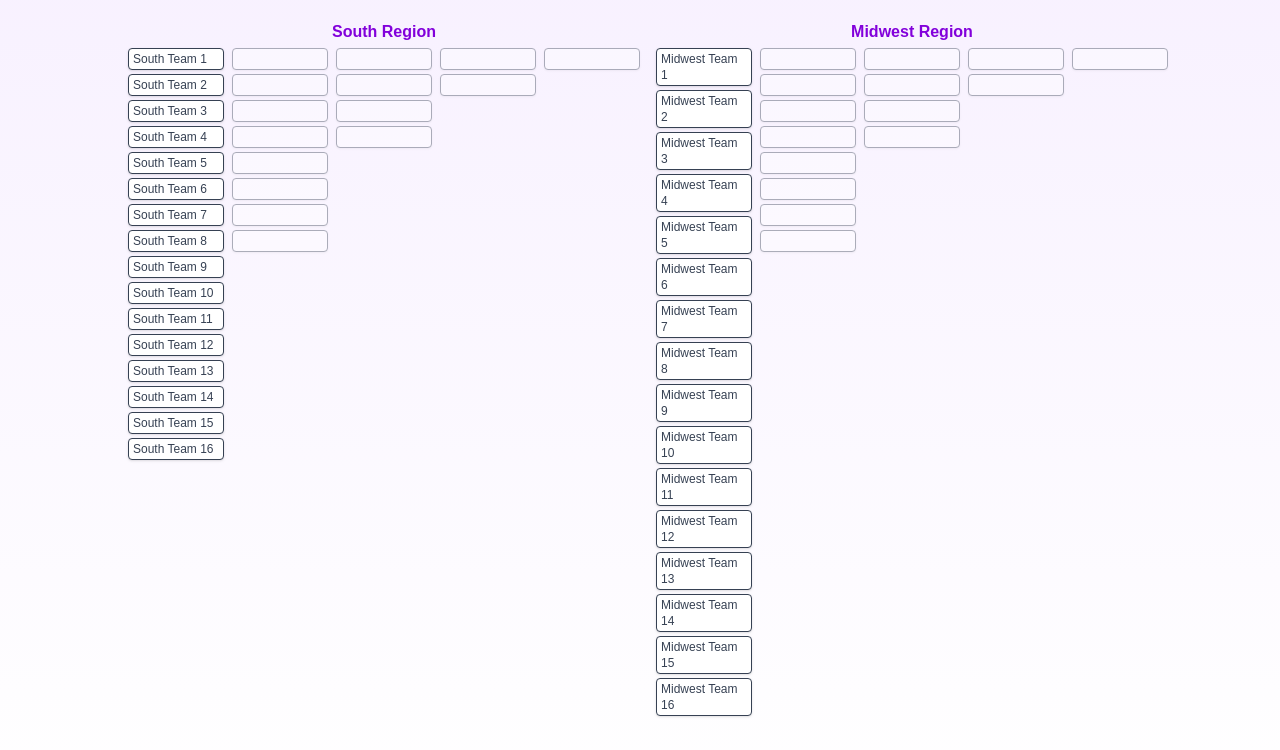
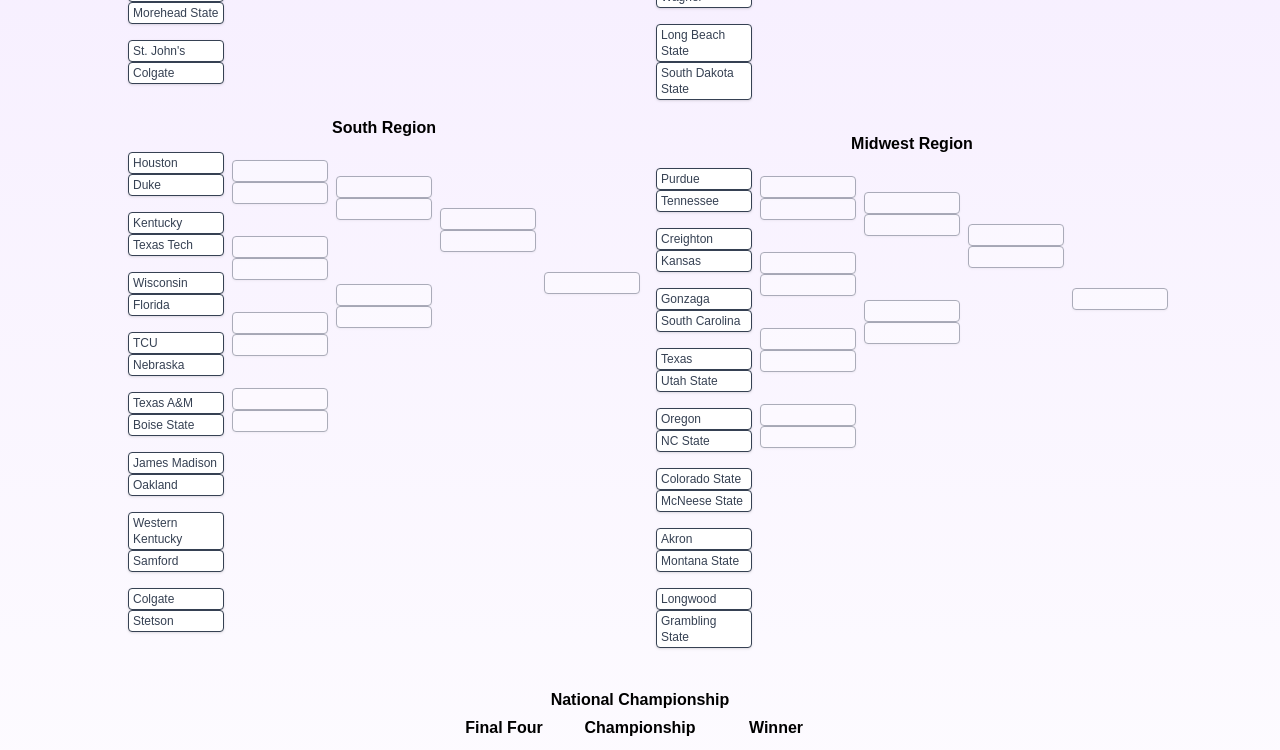
Before and after one commit to kennethsteuart/CS440-MadBracket, a Next.js app in the folder my-app/: page /bracket in a window 1280 px wide. Shown: the part 560-1310 px from the top of the page. Built offline with nearby package versions, Linux system fonts and the light colour scheme.

Commit message:
Bracket changes

```diff
--- a/my-app/app/bracket/page.tsx
+++ b/my-app/app/bracket/page.tsx
@@ -1,4 +1,5 @@
 "use client";
+import React from "react";
 import { useRouter } from "next/navigation";
 import { useState } from "react";
 
@@ -10,28 +11,81 @@
 const regionNames = ["East", "West", "South", "Midwest"];
 const teamsPerRegion = 16;
 
+const regionTeams: Record<string, string[]> = {
+  East: [
+    "UConn", "Marquette", "Illinois", "Auburn", "San Diego State", "BYU", "Florida Atlantic", "Iowa State", "Washington State", "Drake", "NC State", "Yale", "Duquesne", "Morehead State", "St. John's", "Colgate"
+  ],
+  West: [
+    "North Carolina", "Arizona", "Baylor", "Alabama", "Clemson", "Saint Mary's", "Dayton", "Mississippi State", "Michigan State", "Grand Canyon", "New Mexico", "VCU", "Vermont", "Wagner", "Long Beach State", "South Dakota State"
+  ],
+  South: [
+    "Houston", "Duke", "Kentucky", "Texas Tech", "Wisconsin", "Florida", "TCU", "Nebraska", "Texas A&M", "Boise State", "James Madison", "Oakland", "Western Kentucky", "Samford", "Colgate", "Stetson"
+  ],
+  Midwest: [
+    "Purdue", "Tennessee", "Creighton", "Kansas", "Gonzaga", "South Carolina", "Texas", "Utah State", "Oregon", "NC State", "Colorado State", "McNeese State", "Akron", "Montana State", "Longwood", "Grambling State"
+  ]
+};
+
 // Helper to initialize bracket state for each region and round
 function getInitialBracket() {
-  // 4 regions, 4 rounds (16, 8, 4, 2, 1)
-  return regionNames.map((region) => [
-    Array.from({ length: teamsPerRegion }, (_, j) => `${region} Team ${j + 1}`), // Round 1
-    Array(8).fill("") as string[], // Round 2
-    Array(4).fill("") as string[], // Round 3
-    Array(2).fill("") as string[], // Round 4
-    Array(1).fill("") as string[], // Region winner
+  // 4 regions, 5 rounds (16, 8, 4, 2, 1), then Final Four, Championship, Winner
+  const regions = regionNames.map((region) => [
+    regionTeams[region], // Round 1
+    Array(8).fill("") as string[],
+    Array(4).fill("") as string[],
+    Array(2).fill("") as string[],
+    Array(1).fill("") as string[],
   ]);
+  // Add Final Four, Championship, Winner
+  // Final Four: 4 teams (region winners)
+  // Championship: 2 teams
+  // Winner: 1 team
+  return [
+    ...regions,
+    [Array(4).fill("") as string[], Array(2).fill("") as string[], Array(1).fill("") as string[]],
+  ];
+}
+
+// Helper to get region winners for Final Four
+function getRegionWinners(bracket: string[][][]) {
+  return regionNames.map((_, idx) => bracket[idx][4][0]);
+}
+
+// Helper to get national rounds (Final Four, Championship, Winner)
+function getNationalRounds(bracket: string[][][]) {
+  return bracket[4];
+}
+
+// Helper to calculate margin for centering bracket rounds
+function getRoundMargin(roundIdx: number) {
+  // Increase the multiplier for more vertical space
+  return Math.pow(2, roundIdx) * 2; // was *1, now *2 for more spacing
 }
 
 export default function BracketPage() {
   const router = useRouter();
-  // bracket[regionIdx][round][slot]
   const [bracket, setBracket] = useState<string[][][]>(getInitialBracket());
 
-  // Advance a team to the next round
+  // Advance a team to the next round (region or national)
   const handleAdvance = (regionIdx: number, round: number, slot: number) => {
-    // Only allow advancing from rounds 0-3
+    // National rounds (regionIdx === 4)
+    if (regionIdx === 4) {
+      setBracket((prev) => {
+        const updated = prev.map((region, rIdx) =>
+          region.map((roundArr) => [...roundArr])
+        );
+        const team = updated[regionIdx][round][slot];
+        if (!team) return prev;
+        const nextSlot = Math.floor(slot / 2);
+        if (round < 2) {
+          updated[regionIdx][round + 1][nextSlot] = team;
+        }
+        return updated;
+      });
+      return;
+    }
+    // Region rounds
     if (round >= bracket[regionIdx].length - 1) return;
-    // Place in next round, slot = Math.floor(slot/2)
     setBracket((prev) => {
       const updated = prev.map((region, rIdx) =>
         rIdx === regionIdx
@@ -51,7 +105,7 @@
     const region = bracket[regionIdx];
     return (
       <div className="flex flex-col items-center">
-        <h2 className="text-base font-bold mb-1 text-purple-700">{regionNames[regionIdx]} Region</h2>
+        <h2 className="text-base font-bold mb-1 text-black">{regionNames[regionIdx]} Region</h2>
         <div className="flex flex-row gap-2">
           {region.map((round, roundIdx) => (
             <div key={roundIdx} className="flex flex-col items-center">
@@ -59,7 +113,11 @@
                 <div
                   key={slotIdx}
                   className={`w-24 px-1 py-0.5 mb-1 bg-white border rounded text-gray-700 text-xs shadow-sm cursor-pointer transition hover:bg-purple-100 ${!team ? 'opacity-40 cursor-default' : ''}`}
-                  style={{ minHeight: '1.25rem' }}
+                  style={{
+                    minHeight: '1.25rem',
+                    marginTop: slotIdx % 2 === 0 ? getRoundMargin(roundIdx) * 4 : 0,
+                    marginBottom: slotIdx % 2 === 1 ? getRoundMargin(roundIdx) * 4 : 0,
+                  }}
                   onClick={() => team && handleAdvance(regionIdx, roundIdx, slotIdx)}
                 >
                   {team || <span>&nbsp;</span>}
@@ -71,6 +129,54 @@
       </div>
     );
   };
+
+  // Render national rounds (Final Four, Championship, Winner)
+  const renderNationalRounds = () => {
+    const national = getNationalRounds(bracket);
+    const roundNames = ["Final Four", "Championship", "Winner"];
+    return (
+      <div className="flex flex-col items-center mt-8">
+        <h2 className="text-base font-bold mb-1 text-black">National Championship</h2>
+        <div className="flex flex-row gap-2">
+          {national.map((round, roundIdx) => (
+            <div key={roundIdx} className="flex flex-col items-center">
+              <div className="font-semibold mb-1 text-black">{roundNames[roundIdx]}</div>
+              {round.map((team, slotIdx) => (
+                <div
+                  key={slotIdx}
+                  className={`w-32 px-1 py-0.5 mb-1 bg-yellow-50 border rounded text-gray-900 text-xs shadow-sm cursor-pointer transition hover:bg-yellow-200 ${!team ? 'opacity-40 cursor-default' : ''}`}
+                  style={{
+                    minHeight: '1.5rem',
+                    marginTop: slotIdx % 2 === 0 ? getRoundMargin(roundIdx + 2) * 4 : 0,
+                    marginBottom: slotIdx % 2 === 1 ? getRoundMargin(roundIdx + 2) * 4 : 0,
+                  }}
+                  onClick={() => team && handleAdvance(4, roundIdx, slotIdx)}
+                >
+                  {team || <span>&nbsp;</span>}
+                </div>
+              ))}
+            </div>
+          ))}
+        </div>
+      </div>
+    );
+  };
+
+  // After region winners are decided, populate Final Four
+  React.useEffect(() => {
+    const regionWinners = getRegionWinners(bracket);
+    setBracket((prev) => {
+      const updated = prev.map((region, rIdx) =>
+        region.map((roundArr) => [...roundArr])
+      );
+      // Only update if all region winners are set
+      if (regionWinners.every((t) => t)) {
+        updated[4][0] = regionWinners;
+      }
+      return updated;
+    });
+    // eslint-disable-next-line
+  }, [bracket[0][4][0], bracket[1][4][0], bracket[2][4][0], bracket[3][4][0]]);
 
   // Save bracket to localStorage
   const handleSaveBracket = () => {
@@ -88,9 +194,8 @@
 
   return (
     <main className="flex flex-col items-center justify-center min-h-screen p-4 bg-gradient-to-b from-purple-100 to-white">
-      <h1 className="text-2xl font-bold mb-4 text-purple-800">March Madness Bracket</h1>
+      <h1 className="text-2xl font-bold mb-4 text-black">March Madness Bracket</h1>
       <div className="mt-8 text-gray-500 text-xs">Click a team to advance it to the next round!</div>
-
       <div className="flex flex-row w-full max-w-5xl justify-between gap-4">
         {/* Left side: East and South */}
         <div className="flex flex-col gap-6 w-1/2">
@@ -103,6 +208,8 @@
           {renderRegion(3)}
         </div>
       </div>
+      {/* National rounds */}
+      {renderNationalRounds()}
       <div className="flex gap-4 mt-8">
         <button
           className="px-4 py-2 bg-green-600 text-white rounded hover:bg-green-700"
```
